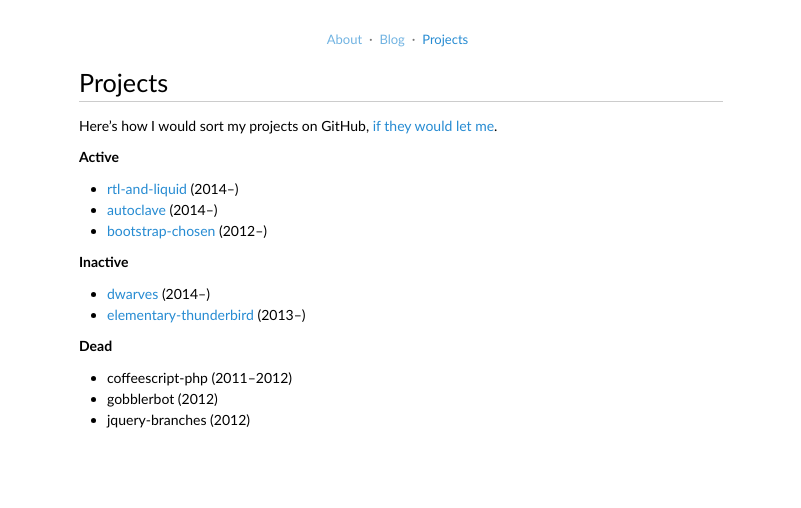
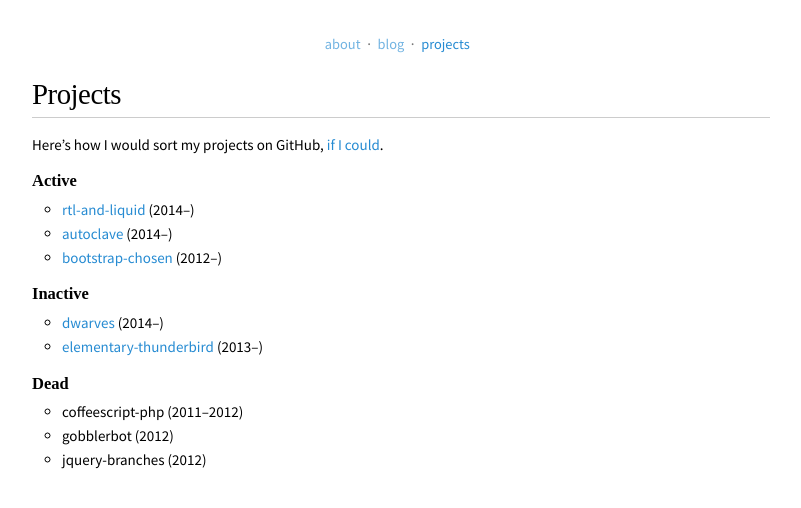
Before and after one commit to alxlit/alxlit.github.io, a Jekyll site: the page built from projects.md, in a window 1280 px wide. Shown: the top 508 px of the page, without its empty margins (239-1040 px from the left). Built offline with Jekyll 4.4.1, drawn with Linux system fonts in a browser that asks for light colours; some web fonts are replaced.

Commit message:
change font

```diff
--- a/_layouts/default.html
+++ b/_layouts/default.html
@@ -5,7 +5,7 @@
   <meta http-equiv="X-UA-Compatible" content="IE=edge">
   <meta name="viewport" content="width=device-width, initial-scale=1">
   <title>{{ page.title }}</title>
-  <link rel="stylesheet" type="text/css" href="http://fonts.googleapis.com/css?family=Roboto|Inconsolata" />
+  <link rel="stylesheet" type="text/css" href="http://fonts.googleapis.com/css?family=Source+Sans+Pro:400|Source+Serif+Pro|Source+Code+Pro:400" />
   <link rel="stylesheet" type="text/css" href="/assets/css/default.css" />
   <link rel="stylesheet" type="text/css" href="/assets/css/bw.css" />
 </head>
--- a/_layouts/post.html
+++ b/_layouts/post.html
@@ -3,9 +3,9 @@
 ---
 
 <aside>
-  <p><strong>Published</strong><br />{{ page.date | date_to_string }}</p>
+  <p>Published<br />{{ page.date | date_to_string }}</p>
   {% if page.modified_date %}
-    <p><strong>Modified</strong><br />{{ page.modified_date }}</p>
+    <p>Modified<br />{{ page.modified_date }}</p>
   {% endif %}
 </aside>
 <h1>{{ page.title }}</h1>
--- a/assets/css/default.css
+++ b/assets/css/default.css
@@ -1,9 +1,11 @@
 body { background: #fff;
-       font: 14px Optima, Segoe, "Segoe UI", Candara, Calibri, Arial, sans-serif;
-       line-height: 1.5;
+       font: 15px 'Source Sans Pro', sans-serif;
+       font-weight: 400;
+       line-height: 1.6;
        margin: 0; }
 
-pre, code { font: 14px 'Inconsolata', 'Consolas', monospace;
+pre, code { font: 13px 'Source Code Pro', monospace;
+	    font-weight: 400;
 	    line-height: 1.3; }
 
 a { color: #268bd2;
@@ -14,22 +16,27 @@
 
 a:visited { color: #268bd2; }
 
+h1, h2, h3, h4, h5, h6 { font-family: 'Source Serif Pro', serif; }
+
 h1 { border-bottom: 1px solid #ccc;
-     font-size: 1.8em;
+     font-size: 1.8rem;
      font-weight: normal;
+     letter-spacing: -0.03rem;
      margin: 0 0 0.5em;
      padding: 0; }
 
-h2 { font-size: 1.4em;
+h2 { font-size: 1.5rem;
      font-weight: normal;
      line-height: 1;
-     margin: 1em 0 0.66em 0;
+     margin: 1em 0 0.5em;
      padding: 0; }
 
-h3 { line-height: 1; }
+h3 { font-size: 1.3em;
+     line-height: 1; }
 
-h4 { line-height: 1;
-     margin: 1em 0 1em 0; }
+h4 { font-size: 1.1em;
+     line-height: 1;
+     margin: 1em 0 0.5em 0; }
 
 p { margin: 0 0 0.5em 0; }
 
@@ -37,14 +44,16 @@
 	     margin: 0 0 0.5em;
 	     padding: 0 0 0 2em; }
 
+ul { list-style-type: circle; }
+
 ol { list-style-type: decimal; }
 ol > li > ol { list-style-type: lower-alpha;
 	       margin: 0; }
 ol > li > ol > li > ol { list-style-type: lower-roman;
 		         margin: 0; }
 
-#page { margin: 2em auto;
-	max-width: 48em; }
+#page { margin: 2rem auto;
+	max-width: 48rem; }
 
 #logo { display: none; }
 
@@ -53,15 +62,13 @@
        text-align: center; }
 
 #nav a { display: inline-block;
-	 font-size: 13px;
+	 font-size: 0.9rem;
 	 font-weight: normal;
 	 opacity: 0.65;
 	 padding: 0 0.25em;
-	 text-transform: none; }
+	 text-transform: lowercase; }
 
-#nav a.active, #nav a:hover { border: none;
-			      text-decoration: none;
-			      opacity: 1; }
+#nav a.active, #nav a:hover { opacity: 1; }
 
 #nav span { color: #777; }
 
@@ -70,23 +77,22 @@
 
 #content > div { padding: 0 1em; }
 
-#content aside { font-style: italic;
-                 margin-left: -10em;
+#content aside { margin-left: -9.5em;
 		 height: 0;
 	         width: 8em; }
 
 #content ul aside { margin-left: -12em; }
 
-#content aside > * { color: #888;
-		     font-size: 13px;
+#content aside > * { color: #999;
+		     font-size: 0.9rem;
 		     padding-left: 0;
 		     line-height: 1.5;
 		     text-align: right; }
 
-#content aside a { color: #999; }
+#content aside a { color: #aaa; }
 #content aside code { font-size: 0.9em; font-style: italic; }
 
-#content pre { background: #f7f7f7;
+#content pre { background: #fafafa;
                border: 1px solid #ccc;
 	       border-radius: 4px;
 	       color: #222;
@@ -105,11 +111,10 @@
 
 #content ul.posts aside { margin-left: -9.5em; }
 
-#markdown-toc { background: #f7f7f7;
+#markdown-toc { background: #fafafa;
 		border: 1px solid #ccc;
 		border-radius: 4px;
 		display: inline-block;
-		font-size: 13px;
 		margin: 0.5em 0 0;
 		padding: 0.5em 1em 0.5em 2em; }
 
@@ -118,7 +123,7 @@
 	  width: 100%; }
 
 #footer > div { color: #888;
-                font-size: 13px;
+                font-size: 0.9rem;
 	        padding: 0 1em; }
 
 #disqus_thread { border-top: 1px solid #ccc;
--- a/projects.md
+++ b/projects.md
@@ -5,7 +5,7 @@
 
 # Projects
 
-Here's how I would sort my projects on GitHub, [if they would let me](https://github.com/isaacs/github/issues/166).
+Here's how I would sort my projects on GitHub, [if I could](https://github.com/isaacs/github/issues/166).
 
 #### Active
 
```
